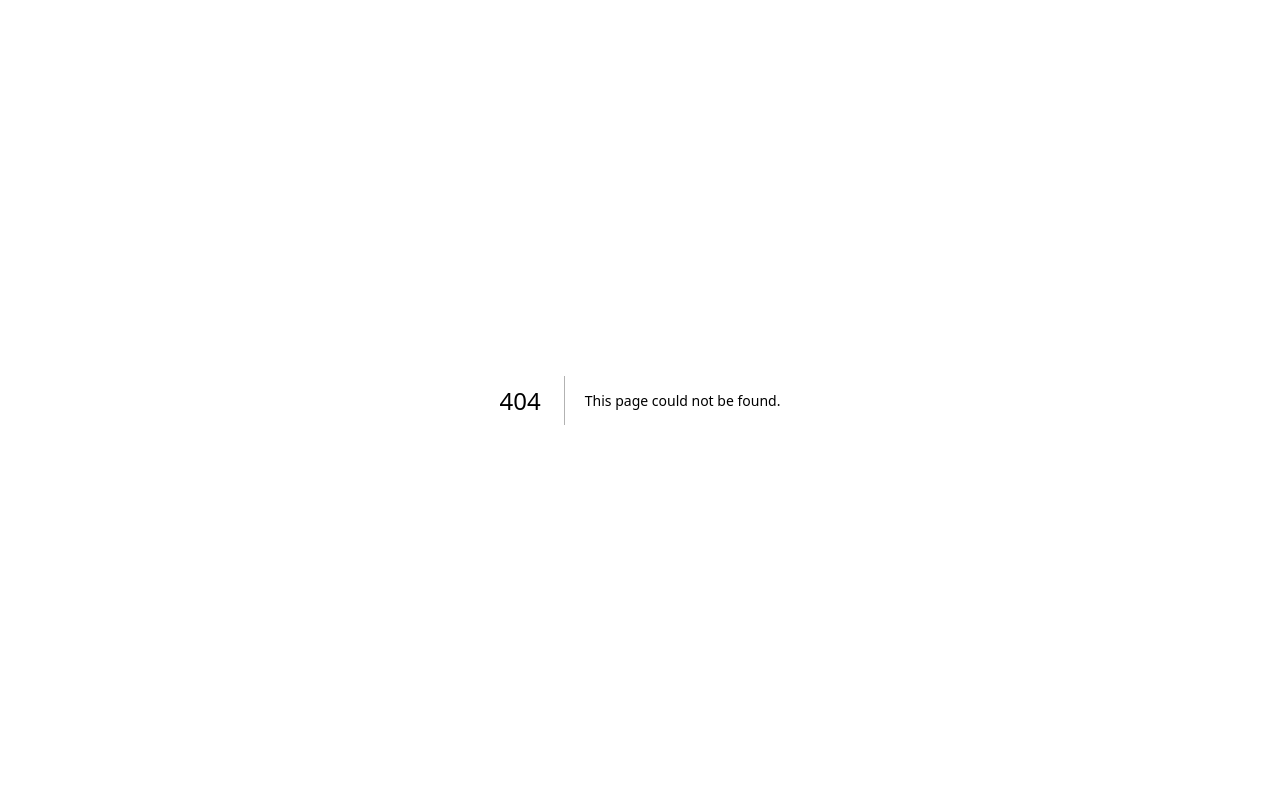
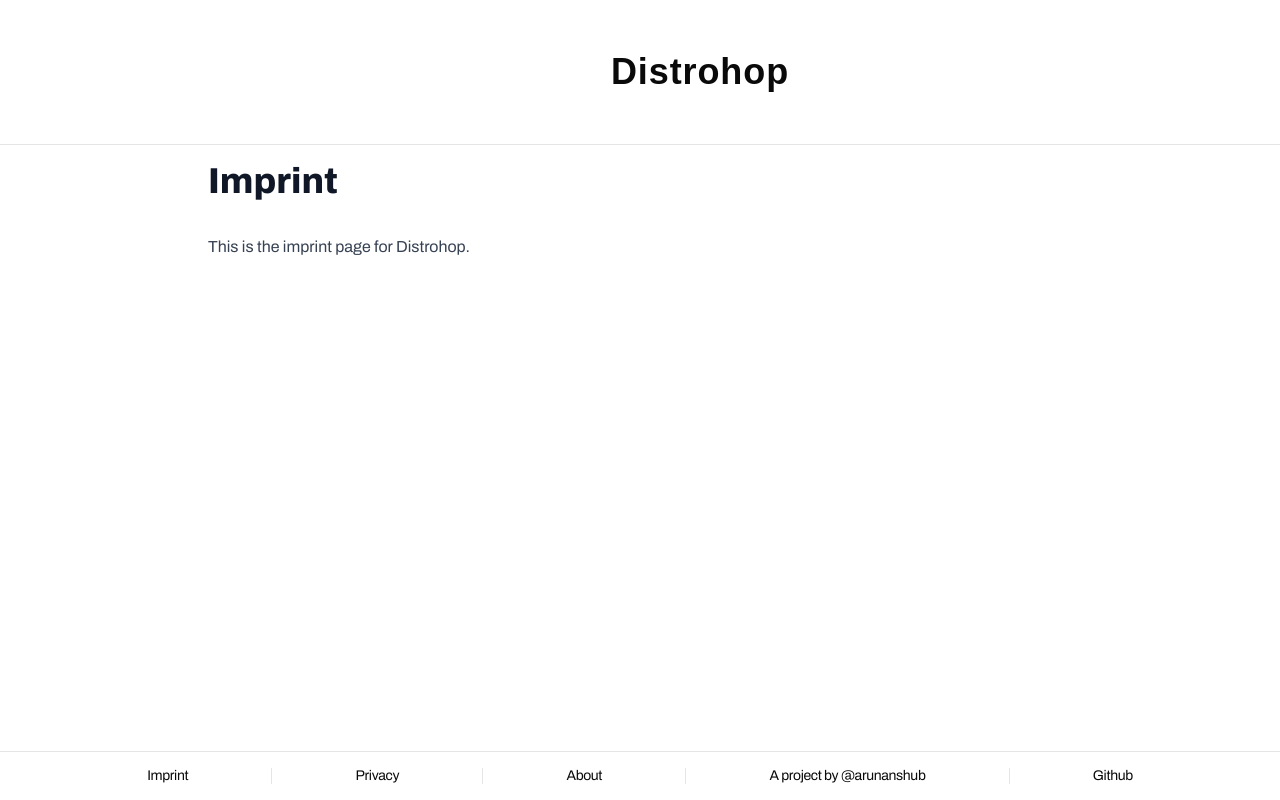
Before and after one commit to arunanshub/distrohop, a Next.js app: page /imprint in a window 1280 px wide. Before the commit this address had no page. Built offline with nearby package versions, Linux system fonts and the light colour scheme; some icons are missing; a web font is replaced by a local one.

Commit message:
feat: markdown pages

```diff
--- a/next.config.ts
+++ b/next.config.ts
@@ -1,20 +1,28 @@
 import { env } from "@/env"
 import type { NextConfig } from "next"
+import createMdx from "@next/mdx"
 
 const nextConfig: NextConfig = {
-  experimental: {
-    webpackMemoryOptimizations: true,
-  },
   reactCompiler: true,
-
+  pageExtensions: ["md", "mdx", "ts", "tsx"],
   output: env.STANDALONE_IN_PROD ? "standalone" : undefined,
-
   images: {
     remotePatterns: [
       new URL("https://upload.wikimedia.org/wikipedia/commons/**"),
       new URL("https://i.postimg.cc/xC3Bp0m5/*"),
     ],
   },
+  experimental: {
+    webpackMemoryOptimizations: true,
+  },
 }
 
-export default nextConfig
+const withMdx = createMdx({
+  extension: /\.mdx?$/,
+  options: {
+    remarkPlugins: [],
+    rehypePlugins: [],
+  },
+})
+
+export default withMdx(nextConfig)
--- /dev/null
+++ b/src/app/(root)/(markdown)/about/page.mdx
@@ -0,0 +1,5 @@
+export const metadata = {
+  title: "About",
+}
+
+# About
--- /dev/null
+++ b/src/app/(root)/(markdown)/imprint/page.mdx
@@ -0,0 +1,7 @@
+export const metadata = {
+  title: "Imprint",
+}
+
+# Imprint
+
+This is the imprint page for Distrohop.
--- /dev/null
+++ b/src/app/(root)/(markdown)/layout.tsx
@@ -0,0 +1,11 @@
+import MdLayout from "@/components/markdown/markdown-layout"
+
+export default function MarkdownLayout({
+  children,
+}: {
+  children: React.ReactNode
+}) {
+  return (
+    <MdLayout className="mx-auto w-full max-w-4xl p-4">{children}</MdLayout>
+  )
+}
--- /dev/null
+++ b/src/app/(root)/(markdown)/privacy/page.mdx
@@ -0,0 +1,10 @@
+export const metadata = {
+  title: "Privacy",
+  description: "Privacy policy for Distrohop",
+}
+
+# Privacy
+
+This app collects no data.
+
+todo
--- a/src/app/globals.css
+++ b/src/app/globals.css
@@ -1,5 +1,6 @@
 @import "tailwindcss";
 @import "tw-animate-css";
+@plugin "@tailwindcss/typography";
 
 @custom-variant dark (&:is(.dark *));
 
--- a/src/components/footer.tsx
+++ b/src/components/footer.tsx
@@ -5,13 +5,13 @@ export default function Footer() {
   return (
     <footer className="w-full border-t p-4 text-sm tracking-tight">
       <div className="mx-auto flex h-4 max-w-6xl items-center justify-evenly gap-2 text-sm md:gap-0">
-        <Link href="#">Imprint</Link>
+        <Link href="/imprint">Imprint</Link>
         <Separator orientation="vertical" decorative />
 
-        <Link href="#">Privacy</Link>
+        <Link href="/privacy">Privacy</Link>
         <Separator orientation="vertical" decorative />
 
-        <Link href="#">About</Link>
+        <Link href="/about">About</Link>
         <Separator orientation="vertical" decorative />
 
         <Link href="#">A project by @arunanshub</Link>
--- /dev/null
+++ b/src/components/markdown/markdown-layout.tsx
@@ -0,0 +1,20 @@
+import { cn } from "@/lib/utils"
+
+export default function MarkdownLayout({
+  children,
+  className,
+}: {
+  children: React.ReactNode
+  className?: string
+}) {
+  return (
+    <div
+      className={cn(
+        "prose dark:prose-invert prose-code:after:content-none prose-code:before:content-none prose-code:font-mono max-w-none",
+        className,
+      )}
+    >
+      {children}
+    </div>
+  )
+}
--- /dev/null
+++ b/src/mdx-components.tsx
@@ -0,0 +1,15 @@
+import type { MDXComponents } from "mdx/types"
+
+const components: MDXComponents = {
+  code: ({ children, ...props }) => {
+    return (
+      <code {...props} className="font-mono!">
+        {children}
+      </code>
+    )
+  },
+}
+
+export function useMDXComponents(): MDXComponents {
+  return components
+}
```
Also changed, not shown: package.json (+6 -1 lines), 1 other file (tests, documents, lock files or other folders).
